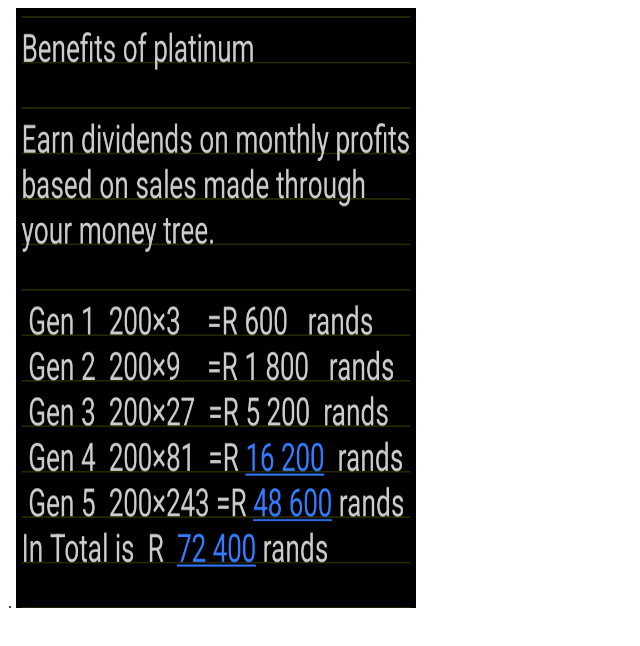
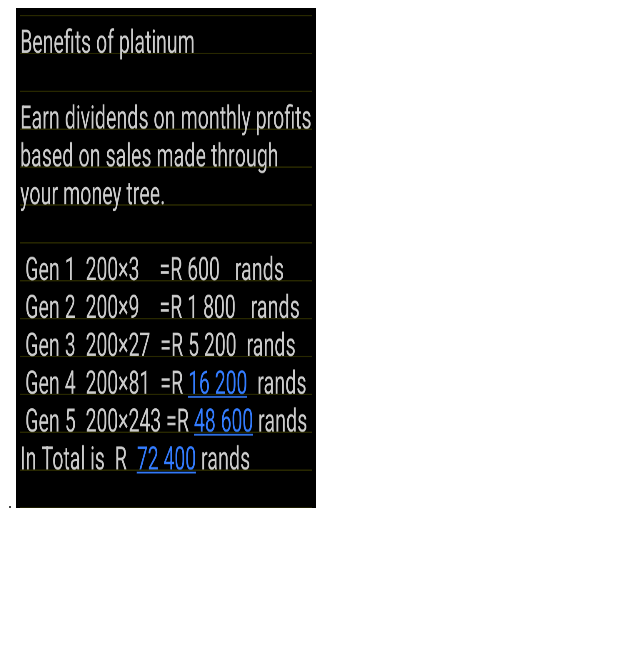
Before and after one commit to THUBALESHA/Benefits-platinum-, a plain HTML site: page index.html in a window 1280 px wide. Shown: the whole page, without its empty margins (0-640 px from the left). Drawn offline with Linux system fonts and the light colour scheme.

Commit message:
Update index.html

```diff
--- a/index.html
+++ b/index.html
@@ -5,6 +5,6 @@
  <title>image</title>.
 </head>
 <body>
-<img src="platinum b.png" width="400px" height="600px">
+<img src="platinum b.png" width="300px" height="500px">
 </body>
 </html>
```
